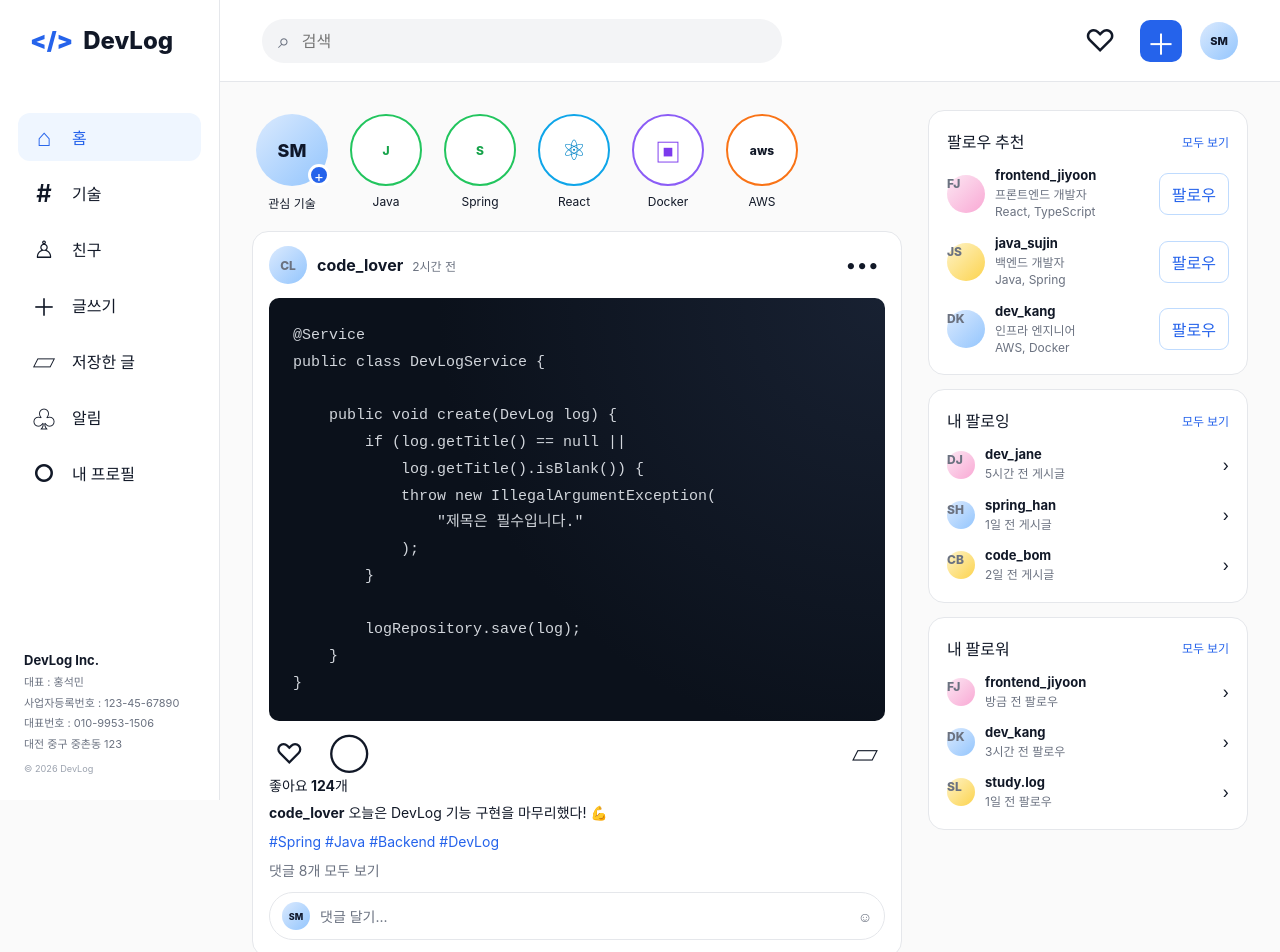
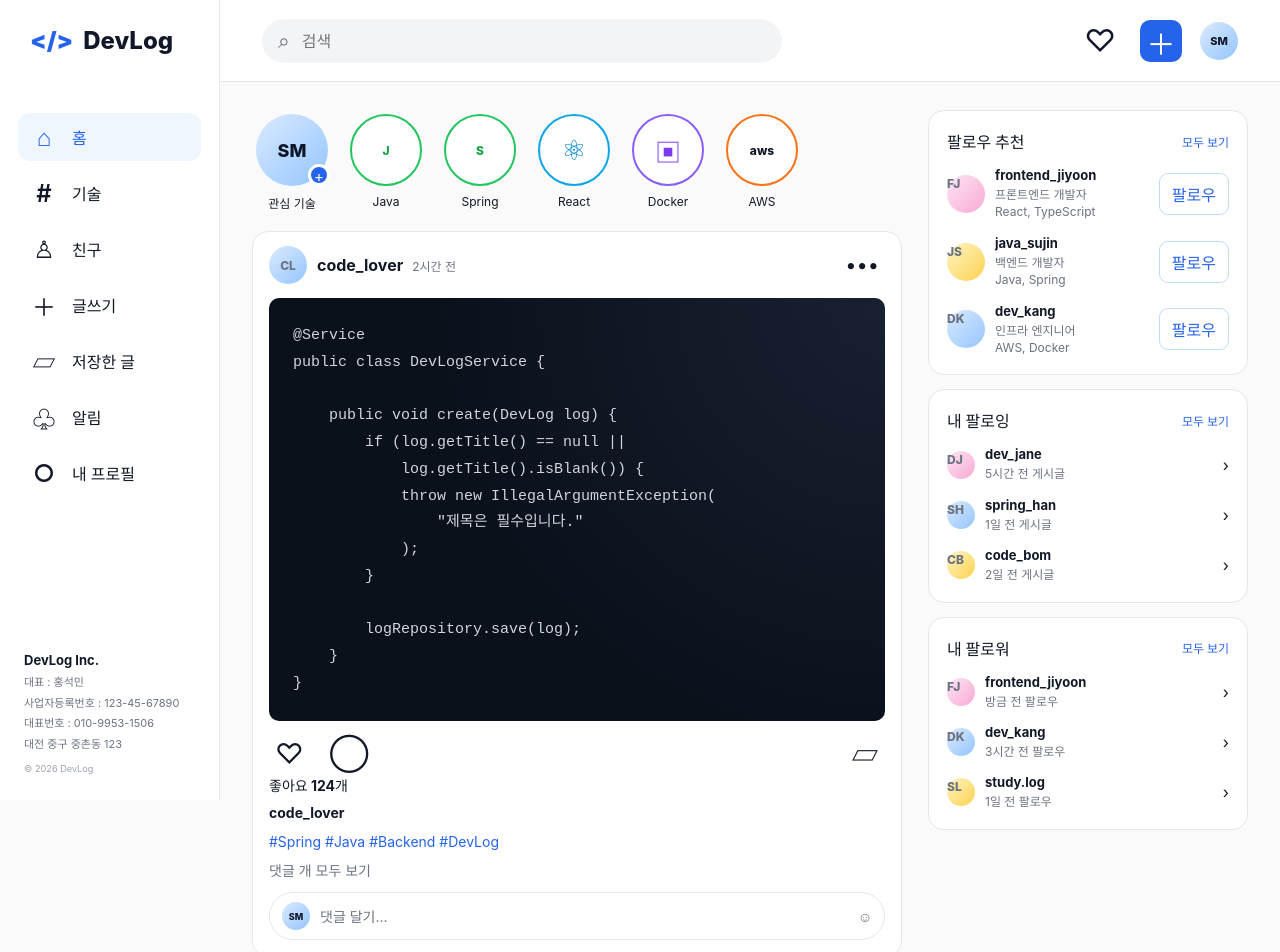
Before and after one commit to seokmingg/devLog, a React (Vite) app in the folder front/: page / in a window 1280 px wide. Shown: the top 952 px of the page. Built offline with nearby package versions, Linux system fonts and the light colour scheme.

Commit message:
feat: 댓글 mockData

```diff
--- a/front/src/data/mockFeed.ts
+++ b/front/src/data/mockFeed.ts
@@ -3,19 +3,38 @@
 export const posts: Post[] = [
   {
     id: 1,
+    title: '오늘은 DevLog 기능 구현을 마무리했다! 💪',
+    contents: `@Service
+public class DevLogService {
+
+    public void create(DevLog log) {
+        if (log.getTitle() == null ||
+            log.getTitle().isBlank()) {
+            throw new IllegalArgumentException(
+                "제목은 필수입니다."
+            );
+        }
+
+        logRepository.save(log);
+    }
+}`,
     author: { initials: 'CL', name: 'code_lover', tone: 'blue' },
     createdAt: '2시간 전',
     kind: 'code',
     likes: 124,
-    content: '오늘은 DevLog 기능 구현을 마무리했다! 💪',
     hashtags: ['Spring', 'Java', 'Backend', 'DevLog'],
-    comments: 8,
+    commentCount: 100,
   },
   {
     id: 2,
+    title: 'Spring Security 흐름 정리',
+    contents: 'Request부터 인증 처리와 DB 조회까지의 흐름을 정리했습니다.',
     author: { initials: 'DJ', name: 'dev_jane', tone: 'pink' },
     createdAt: '5시간 전',
     kind: 'diagram',
+    likes: 45,
+    hashtags: ['SpringSecurity', 'Backend'],
+    commentCount: 0,
   },
 ]
 
```
